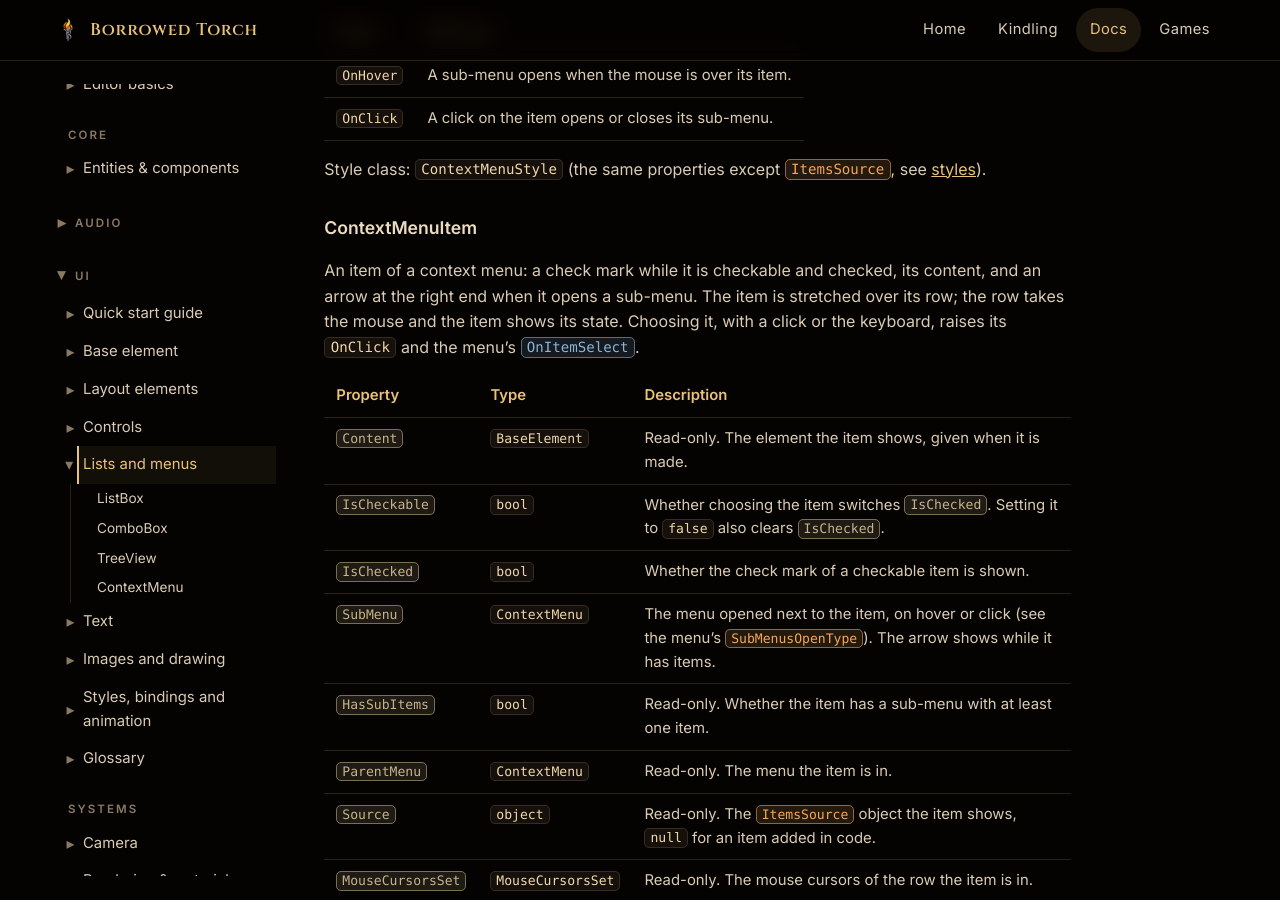
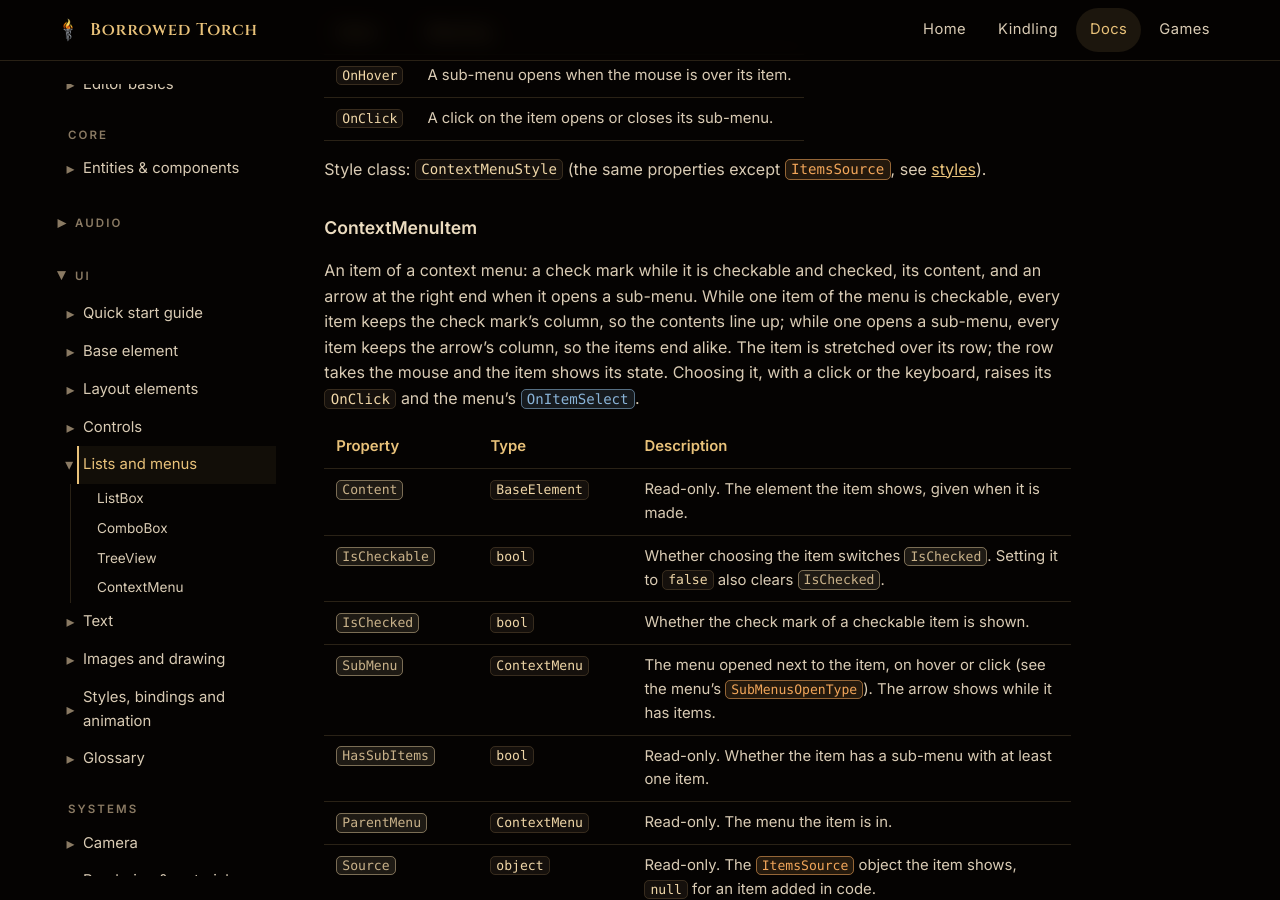
Before and after one commit to Elzianor/borrowedtorch-site, a Jekyll site: the page built from docs/ui-lists.md, in a window 1280 px wide and 900 px high, scrolled down 24234 px. Built offline with Jekyll 4.4.1, drawn with Linux system fonts in a browser that asks for light colours; some web fonts are replaced.

Commit message:
Show context menu items lined up by their check and arrow columns
The lists page and the ContextMenuItem glossary page say that every item
keeps the check mark's column while one is checkable and the arrow's
column while one opens a sub-menu. The menu shot is rendered again with
the aligned items and is wider, so the sub-menu still opens at the right.

Co-Authored-By: Claude Opus 5.5 <noreply@anthropic.com>

```diff
--- a/docs/ui-lists.md
+++ b/docs/ui-lists.md
@@ -521,7 +521,7 @@ A menu that opens at the mouse on a right click, drawn above everything. Its ite
 separators, or the objects of an <a class="ref dp" href="/docs/ui-glossary/elements/context-menu/#itemssource">`ItemsSource`</a>; an item can be checkable and can open a sub-menu.
 
 <figure class="shot">
-  <img src="{{ '/assets/img/ui/controls-contextmenu.png' | relative_url }}" width="224" height="195" alt="A label reading Right click here with a menu open below it: Copy, Rename, a separator, a checked Show grid item and a highlighted Sort item whose sub-menu shows By name and By date">
+  <img src="{{ '/assets/img/ui/controls-contextmenu.png' | relative_url }}" width="246" height="195" alt="A label reading Right click here with a menu open below it: Copy, Rename, a separator, a checked Show grid item and a highlighted Sort item whose sub-menu shows By name and By date">
   <figcaption>A context menu with a separator, a checked item and an open sub-menu.</figcaption>
 </figure>
 
@@ -670,7 +670,9 @@ Style class: <a class="ref" href="/docs/ui-glossary/types/context-menu-style/">`
 ### ContextMenuItem
 
 An item of a context menu: a check mark while it is checkable and checked, its content, and an arrow at the right
-end when it opens a sub-menu. The item is stretched over its row; the row takes the mouse and the item shows its
+end when it opens a sub-menu. While one item of the menu is checkable, every item keeps the check mark's column,
+so the contents line up; while one opens a sub-menu, every item keeps the arrow's column, so the items end alike.
+The item is stretched over its row; the row takes the mouse and the item shows its
 state. Choosing it, with a click or the keyboard, raises its `OnClick` and the menu's <span class="event">`OnItemSelect`</span>.
 
 | Property | Type | Description |
```
Also changed, not shown: docs/ui-glossary/elements/context-menu-item.md (+1 -1 lines), assets/img/ui/controls-contextmenu.png.
